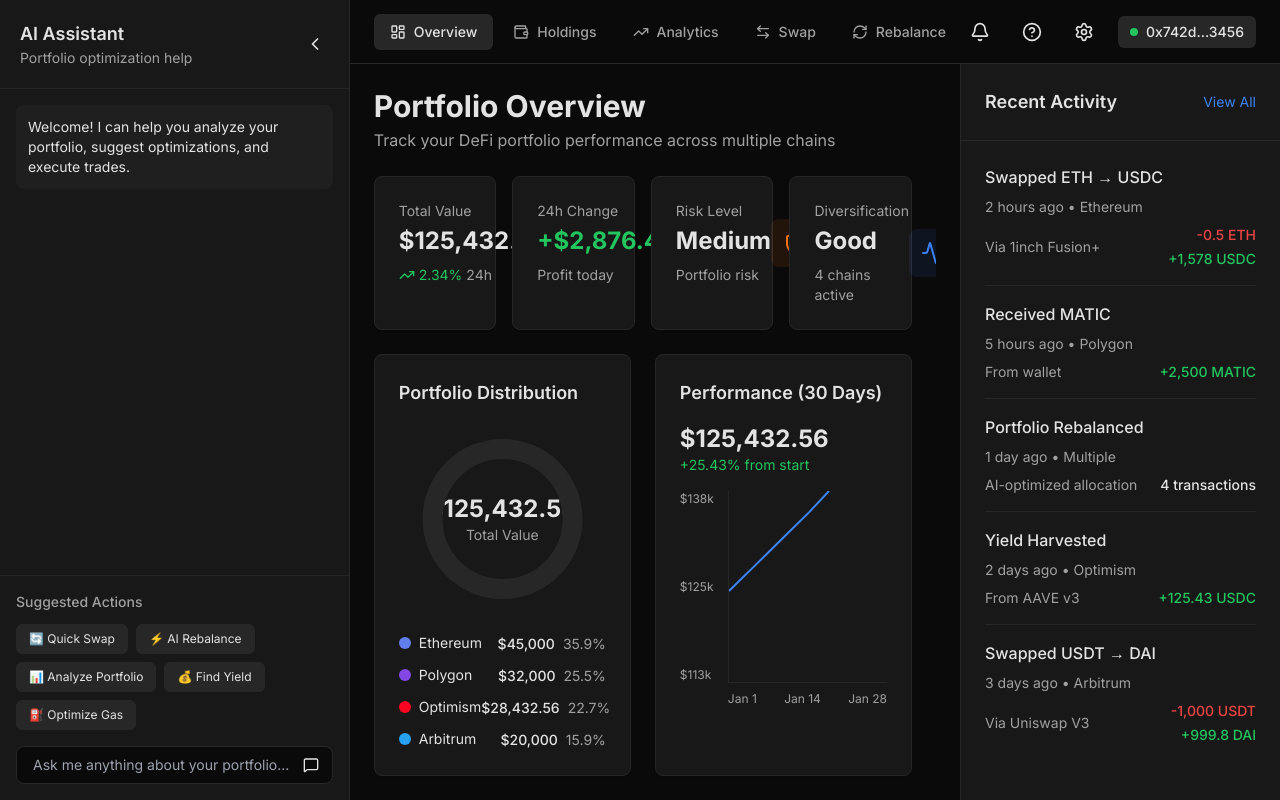
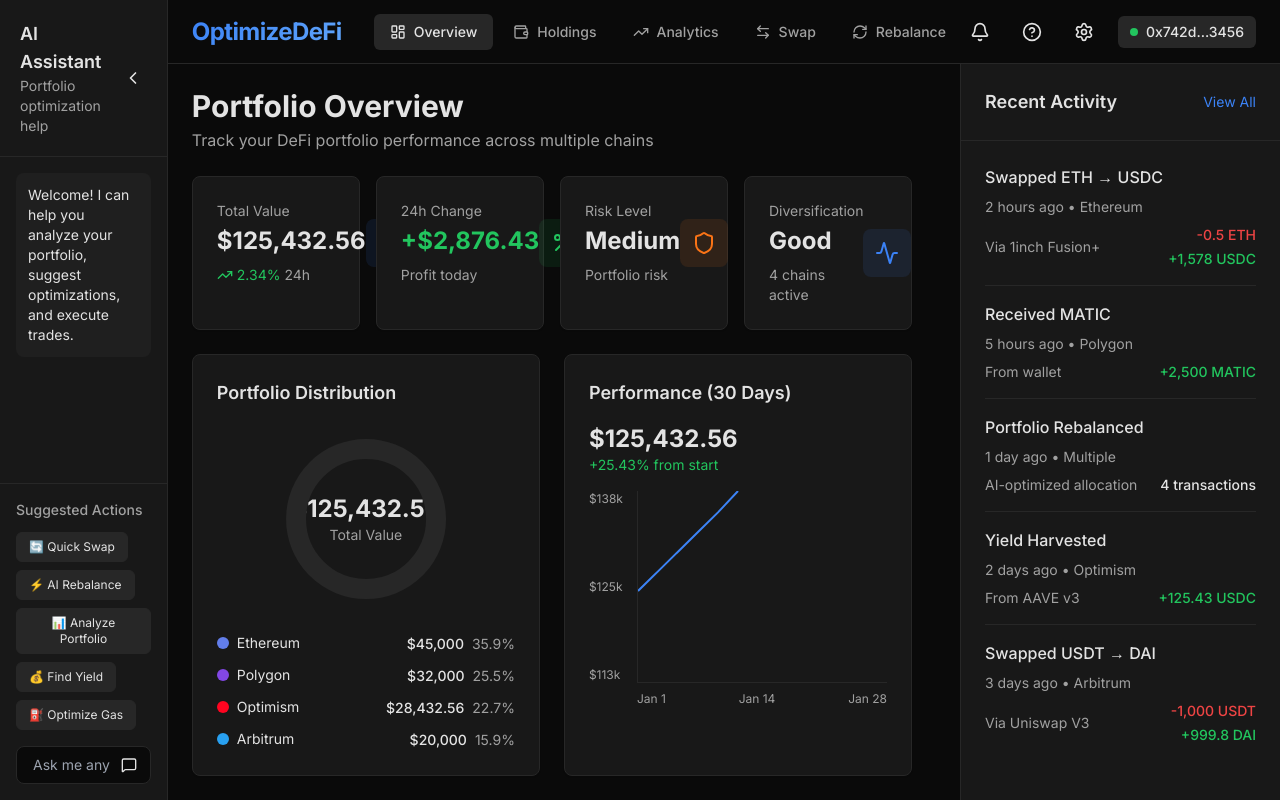
Before and after one commit to emmette/optimizedefi, a Next.js app in the folder frontend/: page / in a window 1280 px wide. Built offline with nearby package versions, Linux system fonts and the light colour scheme.

Commit message:
feat: Add OptimizeDeFi project title to header
- Added branded project title with gradient styling
- Positioned title in header next to navigation
- Applied custom app-title class for consistent branding

```diff
--- a/frontend/components/layout/MainLayout.tsx
+++ b/frontend/components/layout/MainLayout.tsx
@@ -104,6 +104,7 @@
       <div className="flex-1 flex flex-col">
         {/* Top Navigation */}
         <header className="h-16 border-b border-border flex items-center justify-between px-4 lg:px-6">
+          <div className="flex items-center gap-4 lg:gap-8">
             {/* Mobile menu button */}
             <button
               onClick={() => setIsMobileMenuOpen(!isMobileMenuOpen)}
@@ -111,6 +112,9 @@
             >
               {isMobileMenuOpen ? <X className="h-5 w-5" /> : <Menu className="h-5 w-5" />}
             </button>
+
+            {/* Project Title */}
+            <h1 className="app-title">OptimizeDeFi</h1>
 
             {/* Desktop Navigation */}
             <nav className="hidden lg:flex items-center space-x-1">
@@ -134,6 +138,7 @@
               )
             })}
             </nav>
+          </div>
 
           <div className="flex items-center gap-2 lg:gap-4">
             <button className="hidden sm:block p-2 hover:bg-accent rounded-md transition-colors">
```
Lines whose indentation alone changed are shown as unchanged.
